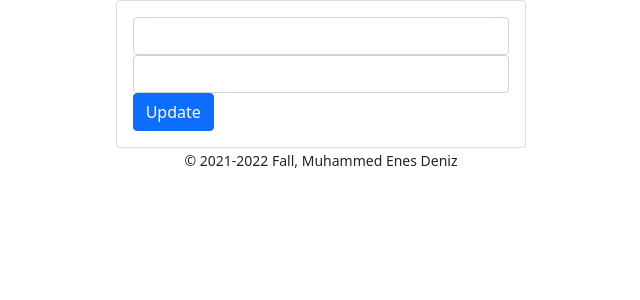
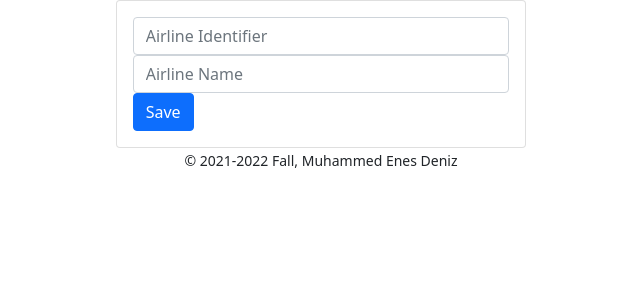
Before and after one commit to MEnesDeniz/Database-Systems, a Flask app: template templates/airlines_update.html in a window 1280 px wide. Shown: the part 100-400 px from the top of the page, without its empty margins (319-959 px from the left). Run offline with Flask 2, Linux system fonts and the light colour scheme; the template is opened without the code that fills it, so the values that code supplies are empty; some libraries are stand-ins or nearby versions.

Commit message:
Update page

```diff
--- a/templates/airlines_page.html
+++ b/templates/airlines_page.html
@@ -37,13 +37,13 @@
         <td>{{airline_keys}}</td>
         <td>{{airlines}}</td>
         <td>{{airline_name}}</td>
-        </td>
+        <td><a href="{{ url_for('airlines.update_airline', id =airline_keys) }}"class="btn btn-secondary btn-sm"> Update </a></td>
       </tr>
       {% endfor %}
   </table>
   <div class="field is-grouped">
     <div class="control">
-      <button class="button is-danger is-small">Updateeeeeeeee</button>
+      <button class="button is-danger is-small">Delete</button>
     </div>
   </div>
 </form>
--- a/templates/airlines_update.html
+++ b/templates/airlines_update.html
@@ -1,21 +1,20 @@
 {% extends "layout.html" %}
 
 {%block subject%}
+
 <div class="row">
   <div class="col-md-4 offset-md-4">
     <div class="card card-body">
-        <form action="/update/{{airline.id}}" method="POST">
+      <form action="{{ url_for('airlines.update_airline', id =id) }}" method="post" name="airline_update">
         <div class="form-group">
-            <input type="text" name="fname" value="{{airline.airline_ticker}}" class="form-control">
+          <input type="text" class="form-control" name="airline_ticker" placeholder="Airline Identifier">
         </div>
         <div class="form-group">
-            <input type="text" name="lname" value="{{airline.airline_name}}" class="form-control">
+          <input type="text" class="form-control" name="airline_name" placeholder="Airline Name">
         </div>
-          <div class="form-group">
-            <button type="submit" class="btn btn-primary btn-block">
-              Update
+        <button class="btn btn-primary btn-block">
+          Save
         </button>
-          </div>
       </form>
     </div>
   </div>
--- a/views/airports.py
+++ b/views/airports.py
@@ -7,7 +7,7 @@ airports = Blueprint('airports', import_name=__name__,
                      template_folder="templates")
 
 
-@airports.route("/airports",  methods=["GET", "POST"])
+@airports.route("/airport",  methods=["GET", "POST"])
 def airports_page():
     connection = db.connect(os.getenv("DATABASE_URL"))
     cur = connection.cursor()
```
Also changed, not shown: views/airlines.py (+7 -7 lines). Lines whose indentation alone changed are shown as unchanged.
